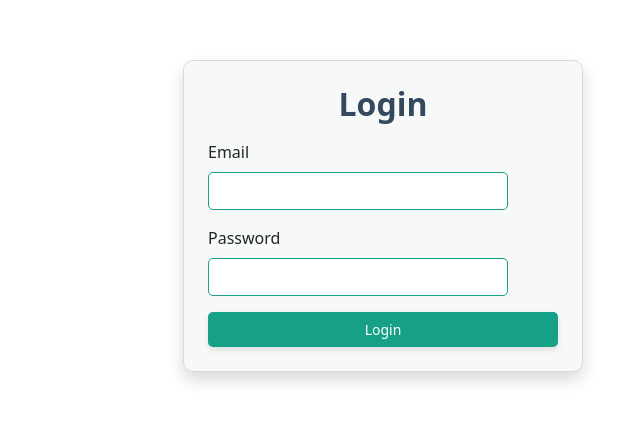
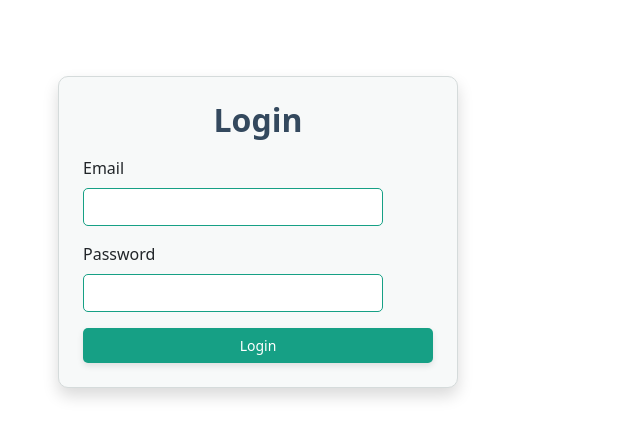
Before and after one commit to PushpamDev/TImesheet, a React (Create React App) app: page / in a window 1280 px wide. Shown: the part 204-642 px from the top of the page, without its empty margins (382-1022 px from the left). Built offline with nearby package versions, Linux system fonts and the light colour scheme.

Commit message:
Rollback to Old one

```diff
--- a/src/App.js
+++ b/src/App.js
@@ -22,12 +22,9 @@ function App() {
 
   return (
     <Router>
-      <div className="app-container">
-        {/* Sidebar should always be present */}
+      <div className="d-flex">
         {user && <Sidebar userRole={user.role} />}
-
-        {/* Main content area */}
-        <div className="main-content">
+        <div className="container-fluid p-3">
           <Routes>
             {!user ? (
               <Route path="*" element={<Login setUser={setUser} />} />
```
